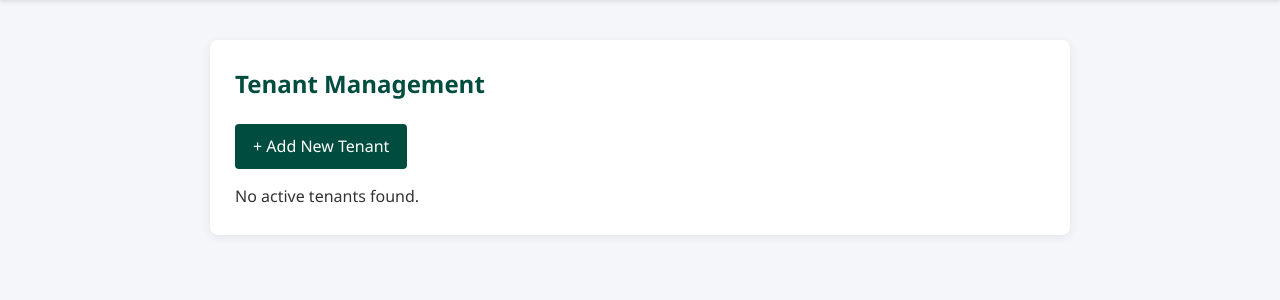
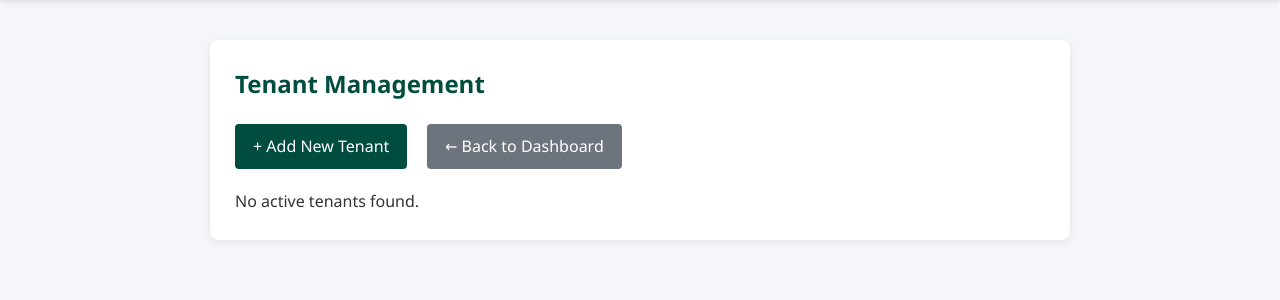
Before and after one commit to Kendi-byte/SE-, a PHP site: page /tenants_list.php in a window 1280 px wide. Shown: the part 68-368 px from the top of the page. Run offline with PHP 8.4, Linux system fonts and the light colour scheme; a user stored in the database is signed in; data comes from the database, SQL or seed files in the repository; data that the repository does not hold is empty.

Commit message:
adding back buttons for the tenant managements _ Anto

```diff
--- a/tenants_list.php
+++ b/tenants_list.php
@@ -2,7 +2,7 @@
 session_start();
 require_once __DIR__ . '/config/db.php';
 
-// Access control
+// Access control: Landlord only
 if (!isset($_SESSION['user_id']) || $_SESSION['role'] !== 'Landlord') {
     header("Location: dashboard.php");
     exit();
@@ -33,7 +33,11 @@ require_once __DIR__ . '/includes/header.php';
     <h2>Tenant Management</h2>
     <?php echo $message; ?>
 
-    <a href="add_tenant.php" class="btn-action" style="margin-bottom: 15px;">+ Add New Tenant</a>
+    <!-- Navigation & Action Buttons -->
+    <div style="margin-bottom: 20px; display: flex; gap: 10px;">
+        <a href="add_tenant.php" class="btn-action">+ Add New Tenant</a>
+        <a href="dashboard.php" class="btn-action btn-secondary">← Back to Dashboard</a>
+    </div>
 
     <?php if (count($tenants) > 0): ?>
         <table class="data-table">
```
Also changed, not shown: add_tenant.php (+17 -5 lines).
